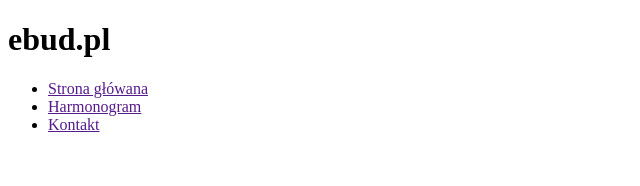
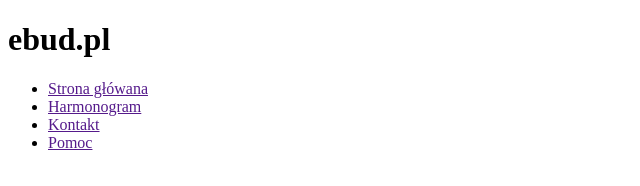
Before and after one commit to dariusz-dudek/pyfestival, a plain HTML site: page index.html in a window 1280 px wide. Shown: the full height of the page, 0-640 px from the left. Drawn offline with Linux system fonts and the light colour scheme.

Commit message:
Add menu

```diff
--- a/index.html
+++ b/index.html
@@ -16,6 +16,9 @@
           <li>
             <a href="">Kontakt</a>
           </li>
+          <li>
+            <a href="">Pomoc</a>
+          </li>
         </ul>
       </nav>
     </body>
```
Also changed, not shown: 1 other file.
